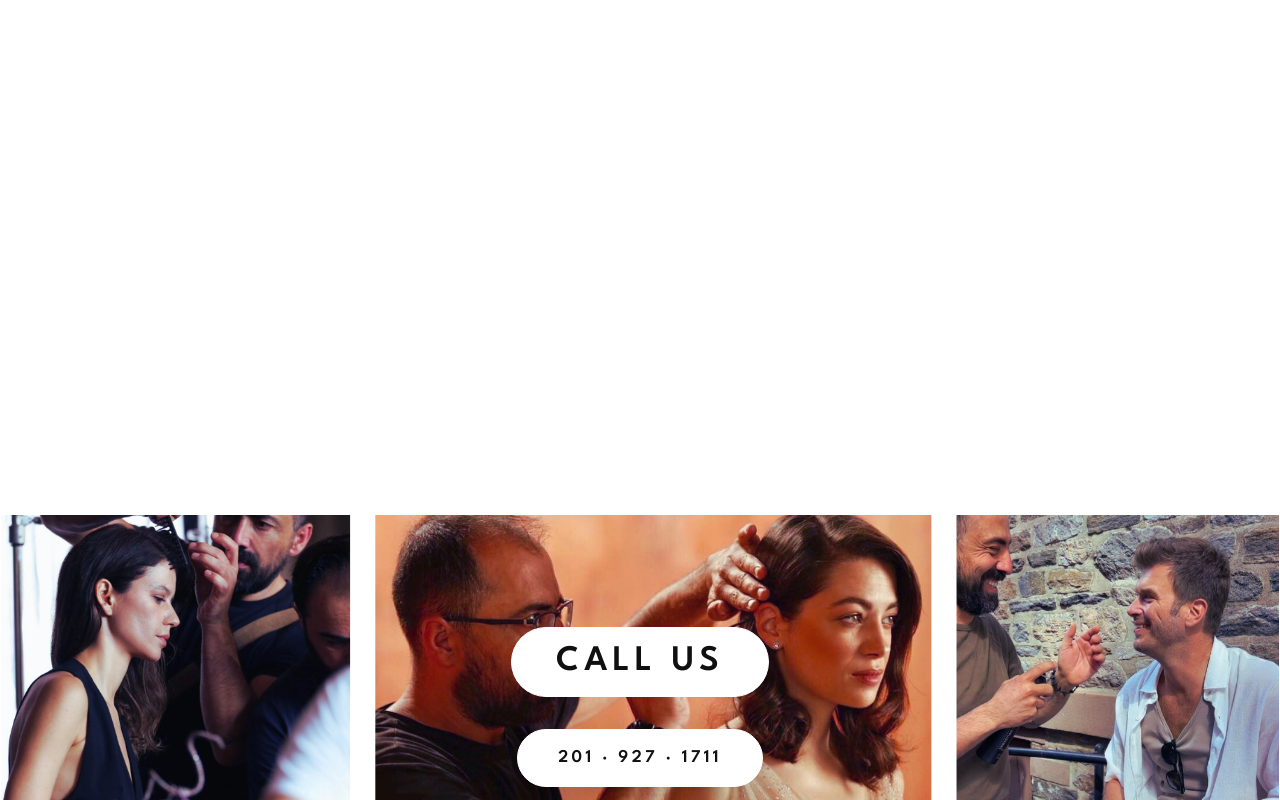
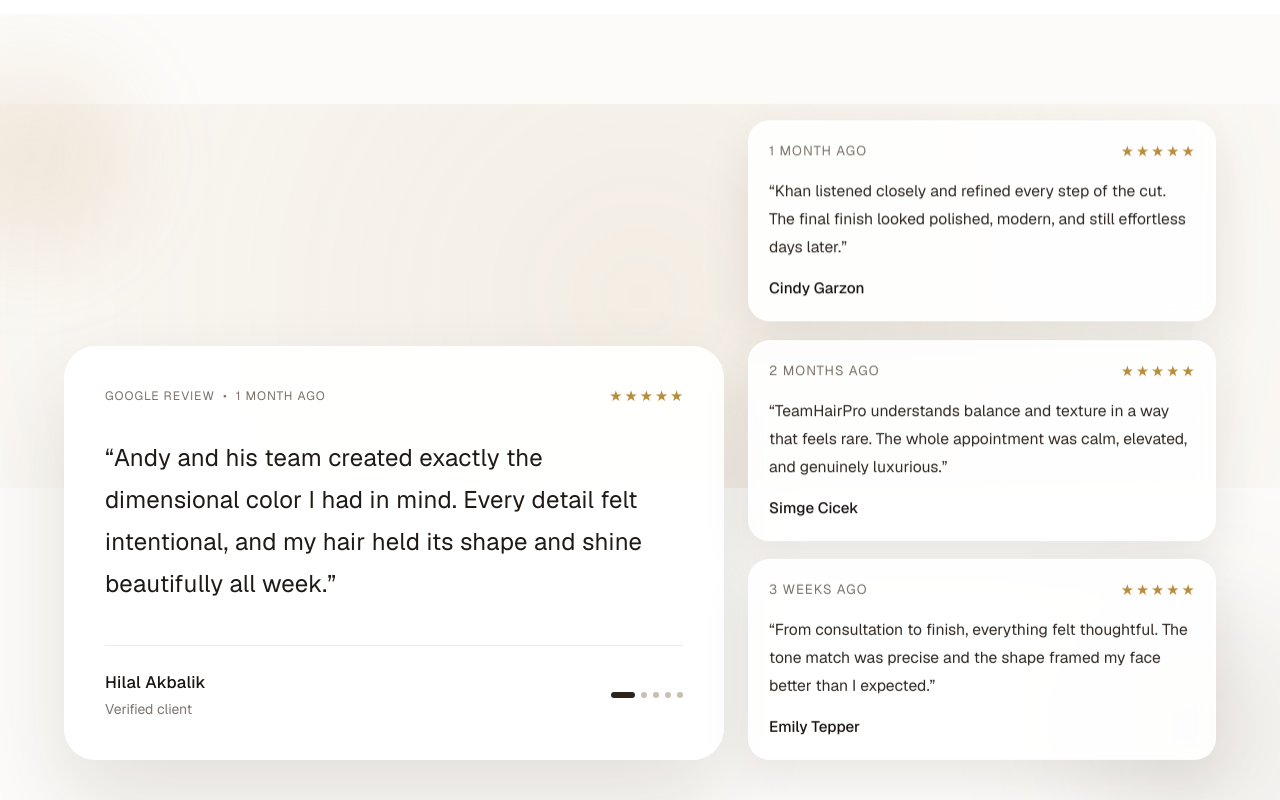
Before and after one commit to ugurcanyagiz/teamhairpro, a Next.js app: page / in a window 1280 px wide. Shown: the part 1060-1860 px from the top of the page. Built offline with nearby package versions, Linux system fonts and the light colour scheme.

Commit message:
Redesign homepage testimonials into premium editorial layout

```diff
--- a/app/globals.css
+++ b/app/globals.css
@@ -108,6 +108,35 @@ body {
   .luxury-float {
     animation: luxury-float 9s ease-in-out infinite;
   }
+
+  .testimonial-composition::before {
+    content: "";
+    position: absolute;
+    inset: 10% -18% auto;
+    height: clamp(14rem, 30vw, 24rem);
+    background: radial-gradient(circle at center, rgba(190, 152, 95, 0.13), rgba(252, 251, 249, 0));
+    animation: ambient-drift 16s ease-in-out infinite;
+    pointer-events: none;
+    z-index: -1;
+  }
+
+  .testimonial-support-card {
+    animation: testimonial-float 11s ease-in-out infinite;
+    will-change: transform;
+  }
+
+  .testimonial-support-card:nth-child(2) {
+    animation-delay: -2s;
+  }
+
+  .testimonial-support-card:nth-child(3) {
+    animation-delay: -4s;
+  }
+
+  .testimonial-support-card:hover {
+    transform: translateY(-4px) scale(1.008);
+    box-shadow: 0 28px 66px rgba(38, 25, 14, 0.13), inset 0 1px 0 rgba(255, 255, 255, 0.85);
+  }
 }
 
 @keyframes luxury-float {
@@ -121,24 +150,30 @@ body {
   }
 }
 
-@supports (animation-timeline: view()) {
-  @media (prefers-reduced-motion: no-preference) {
-    .google-reviews-enter {
-      animation: google-reviews-enter 0.9s ease-out both;
-      animation-timeline: view();
-      animation-range: entry 8% cover 34%;
-    }
+@media (prefers-reduced-motion: reduce) {
+  .testimonial-composition::before,
+  .testimonial-support-card {
+    animation: none;
   }
 }
 
-@keyframes google-reviews-enter {
+@keyframes testimonial-float {
+  0%,
+  100% {
+    transform: translateY(0);
+  }
+
+  50% {
+    transform: translateY(-6px);
+  }
+}
+
+@keyframes ambient-drift {
   from {
-    opacity: 0;
-    transform: translateY(18px);
+    transform: translate3d(0, 0, 0);
   }
 
   to {
-    opacity: 1;
-    transform: translateY(0);
+    transform: translate3d(0, 12px, 0);
   }
 }
--- a/components/home/services-spotlight.tsx
+++ b/components/home/services-spotlight.tsx
@@ -1,83 +1,69 @@
 "use client";
 
-import { useEffect, useState } from "react";
+import { useEffect, useRef, useState } from "react";
 
-const WRITE_REVIEW_URL = "https://maps.app.goo.gl/kfL3Ls7x8Jn6xe9v7";
-const AUTO_ADVANCE_MS = 5500;
+const AUTO_ADVANCE_MS = 7000;
 
 type Review = {
   id: string;
   name: string;
+  role: string;
   rating: number;
   timeAgo: string;
   review: string;
-  verified?: boolean;
 };
 
 const reviews: Review[] = [
   {
     id: "hilal-akbalik",
     name: "Hilal Akbalik",
+    role: "Google Review",
     rating: 5,
     timeAgo: "1 month ago",
     review:
-      "Great experience at Hair Pro. Andy and his team are thoughtful, professional, and incredibly talented. My color looks dimensional, my cut sits perfectly, and the finish lasted beautifully all week.",
-    verified: true,
+      "Andy and his team created exactly the dimensional color I had in mind. Every detail felt intentional, and my hair held its shape and shine beautifully all week.",
   },
   {
     id: "cindy-garzon",
     name: "Cindy Garzon",
+    role: "Google Review",
     rating: 5,
     timeAgo: "1 month ago",
     review:
-      "Khan is the best. He listened to everything I asked for and elevated the final look. The salon feels calm and luxurious, and the entire team is warm, attentive, and consistent every time.",
-    verified: true,
+      "Khan listened closely and refined every step of the cut. The final finish looked polished, modern, and still effortless days later.",
   },
   {
     id: "simge-cicek",
     name: "Simge Cicek",
+    role: "Google Review",
     rating: 5,
     timeAgo: "2 months ago",
     review:
-      "I am in love with my hairstyle. The artistry is amazing and the results still look fresh weeks later. Team Hair Pro truly understands texture, shape, and how to create a polished luxury look.",
-    verified: true,
+      "TeamHairPro understands balance and texture in a way that feels rare. The whole appointment was calm, elevated, and genuinely luxurious.",
   },
   {
     id: "emily-tepper",
     name: "Emily Tepper",
+    role: "Google Review",
     rating: 5,
     timeAgo: "3 weeks ago",
     review:
-      "From consultation to blowout, everything was exceptional. The tone match and precision cut were exactly what I wanted, and the attention to detail made the whole appointment feel elevated.",
-    verified: true,
+      "From consultation to finish, everything felt thoughtful. The tone match was precise and the shape framed my face better than I expected.",
   },
   {
     id: "nora-vasquez",
     name: "Nora Vasquez",
+    role: "Google Review",
     rating: 5,
     timeAgo: "3 months ago",
     review:
-      "I have finally found my salon. The team is punctual, skilled, and consistent, and my hair has never felt healthier. Beautiful atmosphere, excellent service, and stunning color work.",
-    verified: true,
+      "The consistency here is unmatched. My color remains luminous, my hair feels healthier, and the studio atmosphere always feels refined.",
   },
 ];
 
-function GoogleWordmark() {
-  return (
-    <span className="text-[1.25rem] font-medium leading-none tracking-[-0.03em]" aria-label="Google">
-      <span className="text-[#4285F4]">G</span>
-      <span className="text-[#EA4335]">o</span>
-      <span className="text-[#FBBC05]">o</span>
-      <span className="text-[#4285F4]">g</span>
-      <span className="text-[#34A853]">l</span>
-      <span className="text-[#EA4335]">e</span>
-    </span>
-  );
-}
-
 function Stars({ count }: { count: number }) {
   return (
-    <div className="flex items-center gap-0.5 text-[1.2rem] leading-none text-[#E8A823]" aria-label={`${count} star rating`}>
+    <div className="flex items-center gap-0.5 text-[0.92rem] leading-none text-[#b98b3a]" aria-label={`${count} star rating`}>
       {Array.from({ length: count }).map((_, index) => (
         <span key={index}>★</span>
       ))}
@@ -85,116 +71,111 @@ function Stars({ count }: { count: number }) {
   );
 }
 
-function VerifiedBadge() {
+function ReviewMeta({ review }: { review: Review }) {
   return (
-    <svg viewBox="0 0 20 20" className="h-4 w-4" aria-hidden>
-      <circle cx="10" cy="10" r="9" fill="#1A73E8" />
-      <path d="M8.5 12.8 6 10.4l1.1-1.1 1.4 1.4 4.2-4.2 1.1 1.1-5.3 5.2Z" fill="#fff" />
-    </svg>
+    <div className="flex items-center gap-2 text-[0.76rem] tracking-[0.08em] text-[#7a7169] uppercase">
+      <span>{review.role}</span>
+      <span aria-hidden>•</span>
+      <span>{review.timeAgo}</span>
+    </div>
   );
 }
 
 export function ServicesSpotlight() {
   const [activeIndex, setActiveIndex] = useState(0);
-  const [isPaused, setIsPaused] = useState(false);
-
-  const goToIndex = (index: number) => {
-    const length = reviews.length;
-    setActiveIndex(((index % length) + length) % length);
-  };
+  const [isVisible, setIsVisible] = useState(false);
+  const sectionRef = useRef<HTMLElement | null>(null);
+  const featuredReview = reviews[activeIndex];
+  const supportingReviews = reviews.filter((review) => review.id !== featuredReview.id).slice(0, 3);
 
   useEffect(() => {
-    if (isPaused) {
+    const node = sectionRef.current;
+    if (!node) {
       return;
     }
 
+    const observer = new IntersectionObserver(
+      ([entry]) => {
+        if (entry?.isIntersecting) {
+          setIsVisible(true);
+          observer.disconnect();
+        }
+      },
+      { threshold: 0.2 },
+    );
+
+    observer.observe(node);
+
+    return () => observer.disconnect();
+  }, []);
+
+  useEffect(() => {
     const timer = window.setInterval(() => {
       setActiveIndex((current) => (current + 1) % reviews.length);
     }, AUTO_ADVANCE_MS);
 
     return () => window.clearInterval(timer);
-  }, [isPaused]);
+  }, []);
 
   return (
-    <section className="google-reviews-enter relative px-5 py-[80px] sm:px-6" aria-labelledby="google-testimonials-heading">
-      <h2 id="google-testimonials-heading" className="sr-only">
-        Google Reviews
-      </h2>
+    <section ref={sectionRef} className="testimonial-composition relative isolate overflow-hidden bg-[#fcfbf9] px-5 py-[84px] sm:px-6 sm:py-28">
+      <div className="pointer-events-none absolute -left-20 top-8 h-56 w-56 rounded-full bg-[radial-gradient(circle,rgba(195,151,91,0.2),rgba(252,251,249,0))] blur-2xl" aria-hidden />
+      <div className="pointer-events-none absolute -right-16 bottom-0 h-72 w-72 rounded-full bg-[radial-gradient(circle,rgba(66,51,35,0.12),rgba(252,251,249,0))] blur-3xl" aria-hidden />
 
-      <div className="mx-auto w-full max-w-4xl">
-        <header className="flex w-full items-center justify-center gap-2.5 whitespace-nowrap">
-          <GoogleWordmark />
-          <span className="text-[2.1rem] font-semibold leading-none text-[#161311]">5.0</span>
-          <Stars count={5} />
-          <span className="text-[1.05rem] font-medium text-[#6f6963]">(174)</span>
-        </header>
+      <div className="mx-auto grid w-full max-w-6xl gap-6 lg:grid-cols-[1.2fr_0.85fr] lg:items-end">
+        <article
+          className={`group rounded-[2rem] border border-white/70 bg-white/95 p-7 shadow-[0_40px_85px_rgba(48,32,18,0.12),0_1px_0_rgba(255,255,255,0.85)_inset] backdrop-blur-sm transition duration-600 ease-[cubic-bezier(0.22,1,0.36,1)] sm:p-10 ${
+            isVisible ? "translate-y-0 opacity-100" : "translate-y-6 opacity-0"
+          }`}
+        >
+          <div className="flex items-center justify-between gap-4">
+            <ReviewMeta review={featuredReview} />
+            <Stars count={featuredReview.rating} />
+          </div>
 
-        <div className="mt-6 flex justify-center">
-          <a
-            href={WRITE_REVIEW_URL}
-            target="_blank"
-            rel="noreferrer"
-            className="inline-flex h-10 shrink-0 items-center justify-center whitespace-nowrap rounded-full border border-[#1f66dc] bg-[#2f7af5] px-4 text-[0.95rem] font-semibold leading-none text-white transition duration-300 hover:-translate-y-0.5 hover:bg-[#1f66dc]"
-          >
-            Write a Review
-          </a>
-        </div>
+          <p className="mt-8 text-[1.34rem] leading-[1.75] tracking-[0.01em] text-[#1f1a16] sm:text-[1.5rem]">
+            “{featuredReview.review}”
+          </p>
 
-        <div className="relative mt-10" onMouseEnter={() => setIsPaused(true)} onMouseLeave={() => setIsPaused(false)}>
-          <button
-            type="button"
-            onClick={() => goToIndex(activeIndex - 1)}
-            aria-label="Show previous review"
-            className="absolute left-0 top-1/2 z-10 inline-flex h-10 w-10 -translate-y-1/2 items-center justify-center rounded-full text-[#2b2825] transition hover:bg-black/5 sm:-left-12"
-          >
-            ‹
-          </button>
+          <footer className="mt-10 flex items-center justify-between gap-3 border-t border-[#f0ebe6] pt-6">
+            <div>
+              <p className="text-[1.04rem] font-medium tracking-[0.02em] text-[#171311]">{featuredReview.name}</p>
+              <p className="mt-1 text-sm text-[#7f766f]">Verified client</p>
+            </div>
 
-          <div className="w-full overflow-hidden">
-            <div
-              className="flex transition-transform duration-700 ease-[cubic-bezier(0.22,1,0.36,1)]"
-              style={{ transform: `translate3d(-${activeIndex * 100}%, 0, 0)` }}
-            >
-              {reviews.map((review) => (
-                <article key={review.id} className="w-full shrink-0 px-10 sm:px-16">
-                  <header className="min-w-0">
-                    <div className="flex items-center gap-1.5">
-                      <h3 className="truncate text-[1.08rem] font-bold text-[#13110f]">{review.name}</h3>
-                      {review.verified ? <VerifiedBadge /> : null}
-                    </div>
-                    <p className="mt-1 text-sm text-[#88827d]">{review.timeAgo}</p>
-                  </header>
-
-                  <div className="mt-4">
-                    <Stars count={review.rating} />
-                  </div>
-
-                  <p className="mt-4 text-[1rem] leading-8 text-[#27221f]">{review.review}</p>
-                </article>
+            <div className="flex items-center gap-1.5" aria-label="Review pagination">
+              {reviews.map((review, index) => (
+                <button
+                  key={review.id}
+                  type="button"
+                  aria-label={`Show testimonial ${index + 1}`}
+                  aria-current={index === activeIndex ? "true" : undefined}
+                  onClick={() => setActiveIndex(index)}
+                  className={`h-1.5 rounded-full transition-all duration-300 hover:bg-[#54453a] ${
+                    index === activeIndex ? "w-6 bg-[#2d241e]" : "w-1.5 bg-[#cbbeb2]"
+                  }`}
+                />
               ))}
             </div>
-          </div>
+          </footer>
+        </article>
 
-          <button
-            type="button"
-            onClick={() => goToIndex(activeIndex + 1)}
-            aria-label="Show next review"
-            className="absolute right-0 top-1/2 z-10 inline-flex h-10 w-10 -translate-y-1/2 items-center justify-center rounded-full text-[#2b2825] transition hover:bg-black/5 sm:-right-12"
-          >
-            ›
-          </button>
-        </div>
-
-        <div className="mt-8 flex items-center justify-center gap-2" aria-label="Review pagination">
-          {reviews.map((review, index) => (
-            <button
+        <div className="grid gap-4 sm:grid-cols-2 lg:grid-cols-1">
+          {supportingReviews.map((review, index) => (
+            <article
               key={review.id}
-              type="button"
-              aria-label={`Go to review ${index + 1}`}
-              aria-current={index === activeIndex ? "true" : undefined}
-              onClick={() => goToIndex(index)}
-              className={`h-1.5 rounded-full transition-all duration-300 ${index === activeIndex ? "w-5 bg-[#2f2c29]" : "w-1.5 bg-[#b6b0aa] hover:bg-[#8f8a84]"}`}
-            />
+              className={`testimonial-support-card rounded-[1.35rem] border border-white/75 bg-white/90 p-5 shadow-[0_20px_50px_rgba(38,25,14,0.09),0_1px_0_rgba(255,255,255,0.8)_inset] backdrop-blur-sm transition duration-700 ease-[cubic-bezier(0.22,1,0.36,1)] ${
+                isVisible ? "translate-y-0 opacity-100" : "translate-y-7 opacity-0"
+              }`}
+              style={{ transitionDelay: `${index * 120 + 100}ms` }}
+            >
+              <div className="flex items-center justify-between gap-3">
+                <p className="text-[0.83rem] tracking-[0.08em] text-[#7a726b] uppercase">{review.timeAgo}</p>
+                <Stars count={review.rating} />
+              </div>
+              <p className="mt-4 line-clamp-4 text-[0.98rem] leading-7 text-[#302924]">“{review.review}”</p>
+              <p className="mt-4 text-[0.95rem] font-medium text-[#171311]">{review.name}</p>
+            </article>
           ))}
         </div>
       </div>
```
